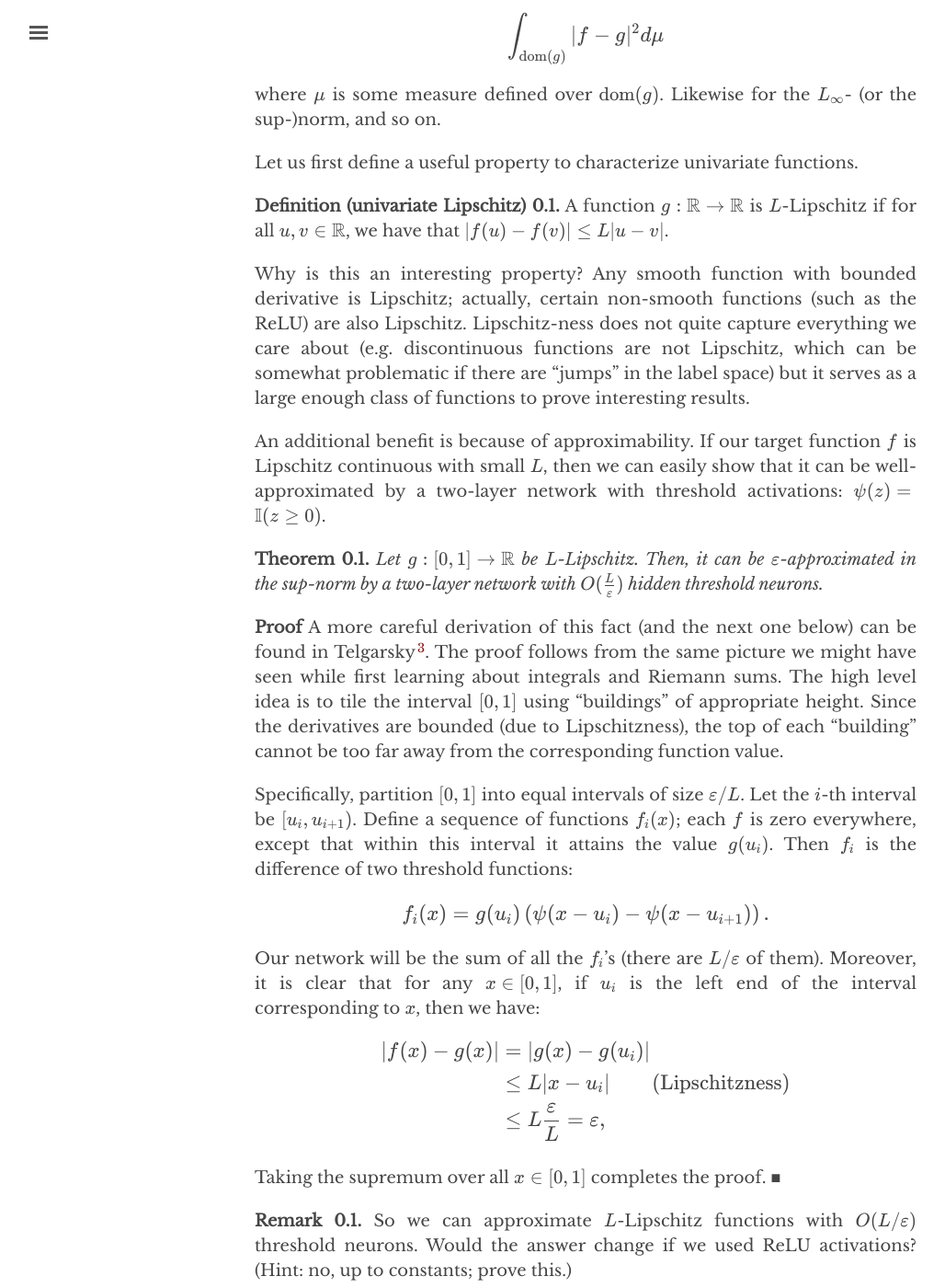
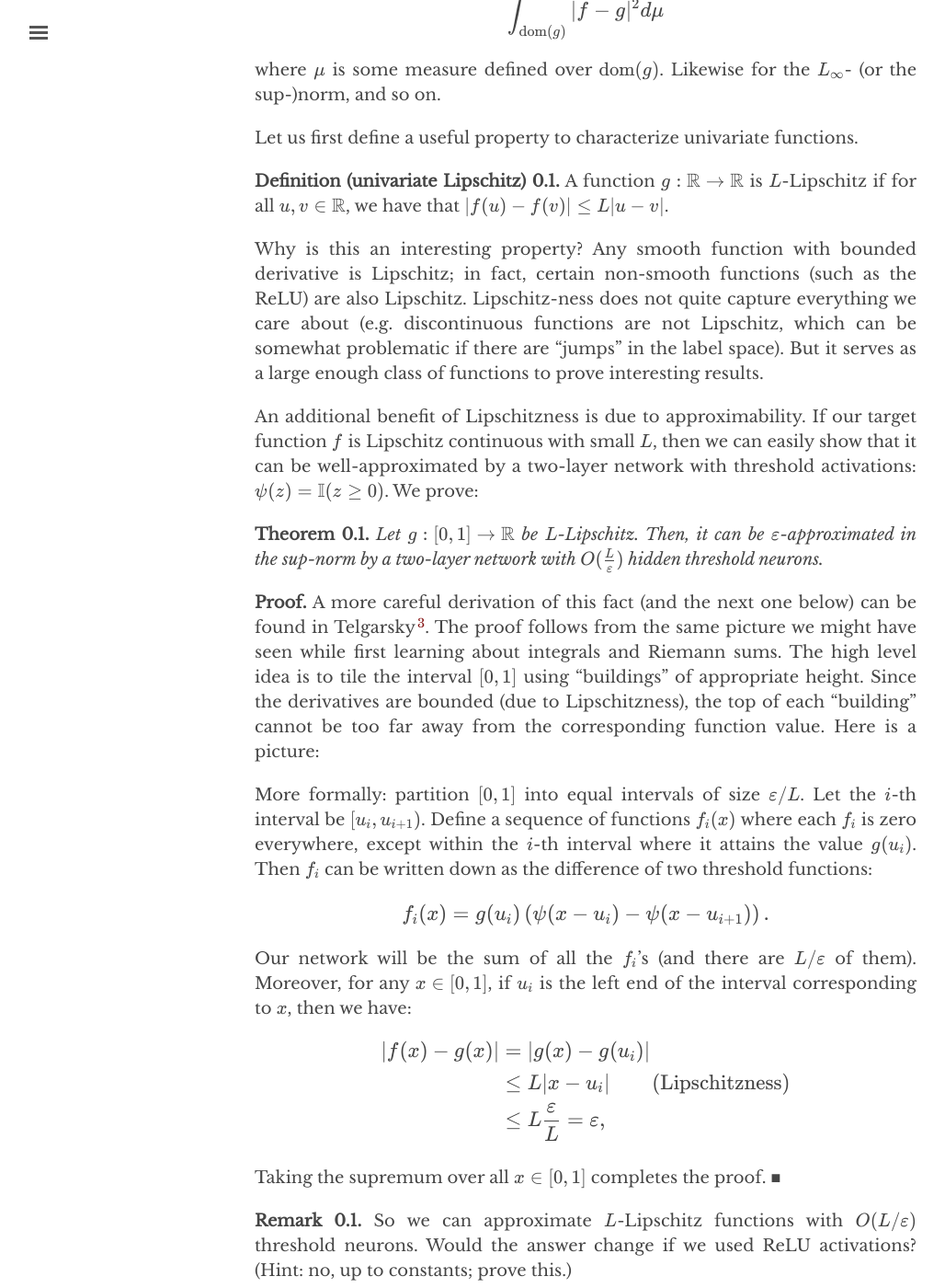
Before and after one commit to chinmayhegde/fodl, a Jekyll site: the page built from _posts/2022-01-17-representation02.md, in a window 1280 px wide and 1400 px high, scrolled down 1088 px. Shown: the whole window at 92% size, without its empty margins (3-1031 px from the left). Built offline with Jekyll 4.4.1, drawn with Linux system fonts in a browser that asks for light colours; nearby versions of some CDN libraries; some of the changed text lies outside the part shown.

Commit message:
Update 2022-01-17-representation02.md

```diff
--- a/_posts/2022-01-17-representation02.md
+++ b/_posts/2022-01-17-representation02.md
@@ -7,9 +7,9 @@ date: 2022-01-17
 
 Previously, we visited several results that showed how (shallow) neural networks can effectively memorize training data. However, memorization of a finite dataset may not the end goal[^fn1]. In the ideal case, we would like to our network to simulate a (possibly complicated) prediction function that works well on most input data points. Is a given architecture good enough?
 
-In this note we will describe the representation power of (shallow) neural networks in terms of their ability to approximate continuous functions. This line of work has a long and rich history (and function approximation itself, independent of the context of neural networks, is a vast body of work which we only barely touch upon). See here[^devore] for a recent (and fantastic) survey of this area.
+In this note we will describe the representation power of (shallow) neural networks in terms of their ability to approximate continuous functions. This line of work has a long and rich history. The field of function approximation, independent of the context of neural networks, is a vast body of work which we can only barely touch upon. See here[^devore] for a recent (and fantastic) survey.
 
-As before, intuition tells us that an infinite number of neurons should be good enough for approximating pretty much anything. Therefore, our guiding principle will be to achieve as *succinct* a neural representation as possible. Moreover, if there is an *efficient computational* routine that gives this representation, that would put the icing on the cake.
+As before, intuition tells us that an infinite number of neurons should be good enough to approximate pretty much anything. Therefore, our guiding principle will be to achieve as *succinct* a neural representation as possible. Moreover, if there is an *efficient computational* routine that gives this representation, that would be the icing on the cake.
 
 ## Warmup: Function approximation
 {:.label}
@@ -36,24 +36,24 @@ Let us first define a useful property to characterize univariate functions.
   A function $g : \R \rightarrow \R$ is $L$-Lipschitz if for all $u,v \in \R$, we have that $|f(u) - f(v) | \leq L |u - v|$.
 {:.definition}
 
-Why is this an interesting property? Any smooth function with bounded derivative is Lipschitz; actually, certain non-smooth functions (such as the ReLU) are also Lipschitz. Lipschitz-ness does not quite capture everything we care about (e.g. discontinuous functions are not Lipschitz, which can be somewhat problematic if there are "jumps" in the label space) but it serves as a large enough class of functions to prove interesting results.
+Why is this an interesting property? Any smooth function with bounded derivative is Lipschitz; in fact, certain non-smooth functions (such as the ReLU) are also Lipschitz. Lipschitz-ness does not quite capture everything we care about (e.g. discontinuous functions are not Lipschitz, which can be somewhat problematic if there are "jumps" in the label space). But it serves as a large enough class of functions to prove interesting results.
 
-An additional benefit is because of approximability. If our target function $f$ is Lipschitz continuous with small $L$, then we can easily show that it can be well-approximated by a two-layer network with threshold activations: $\psi(z) = \mathbb{I}(z \geq 0)$.
+An additional benefit of Lipschitzness is due to approximability. If our target function $f$ is Lipschitz continuous with small $L$, then we can easily show that it can be well-approximated by a two-layer network with threshold activations: $\psi(z) = \mathbb{I}(z \geq 0)$. We prove:
 
 **Theorem**{:.label #univariatesimple}
   Let $g : [0,1] \rightarrow \R$ be $L$-Lipschitz. Then, it can be  $\varepsilon$-approximated in the sup-norm by a two-layer network with $O(\frac{L}{\varepsilon})$ hidden threshold neurons.
 {:.theorem}
 
-**Proof**{:label #univariatesimpleproof}
-  A more careful derivation of this fact (and the next one below) can be found in Telgarsky[^mjt]. The proof follows from the same picture we might have seen while first learning about integrals and Riemann sums. The high level idea is to tile the interval $[0,1]$ using "buildings" of appropriate height. Since the derivatives are bounded (due to Lipschitzness), the top of each "building" cannot be too far away from the corresponding function value.
+**Proof.**{:label #univariatesimpleproof}
+  A more careful derivation of this fact (and the next one below) can be found in Telgarsky[^mjt]. The proof follows from the same picture we might have seen while first learning about integrals and Riemann sums. The high level idea is to tile the interval $[0,1]$ using "buildings" of appropriate height. Since the derivatives are bounded (due to Lipschitzness), the top of each "building" cannot be too far away from the corresponding function value. Here is a picture:
 
-  Specifically, partition $[0,1]$ into equal intervals of size $\varepsilon/L$. Let the $i$-th interval be $[u_i,u_{i+1})$. Define a sequence of functions $f_i(x)$; each $f$ is zero everywhere, except that within this interval it attains the value $g(u_i)$. Then $f_i$ is the difference of two threshold functions:
+  More formally: partition $[0,1]$ into equal intervals of size $\varepsilon/L$. Let the $i$-th interval be $[u_i,u_{i+1})$. Define a sequence of functions $f_i(x)$ where each $f_i$ is zero everywhere, except within the $i$-th interval where it attains the value $g(u_i)$. Then $f_i$ can be written down as the difference of two threshold functions:
 
   $$
   f_i(x) = g(u_i) \left(\psi(x - u_i) - \psi(x - u_{i+1})\right).
   $$
 
-  Our network will be the sum of all the $f_i$'s (there are $L/\varepsilon$ of them). Moreover, it is clear that for any $x \in [0,1]$, if $u_i$ is the left end of the interval corresponding to $x$, then we have:
+  Our network will be the sum of all the $f_i$'s (and there are $L/\varepsilon$ of them). Moreover, for any $x \in [0,1]$, if $u_i$ is the left end of the interval corresponding to $x$, then we have:
 
   $$
   \begin{aligned}
@@ -85,7 +85,7 @@ First, we have to define Lipschitzness for $d$-variate functions.
   Let $g : [0,1]^d \rightarrow \R$ be $L$-Lipschitz. Then, $g$ can be  $\varepsilon$-approximated in the $L_1$-norm by a three-layer network $f$ with $O(\frac{L}{\varepsilon^d})$ hidden threshold neurons.
 {:.theorem}
 
-**Proof sketch**{:label #multivariateproof}
+**Proof sketch.**{:label #multivariateproof}
   The proof follows the above construction for univariate functions. We will tile $[0,1]^d$ with equally spaced multidimensional rectangles; there are $O(\frac{1}{\varepsilon}^d)$ of them. The value of the function $f$ within each rectangle will be held constant (and due to the definition of Lipschitzness, the error with respect to $g$ cannot be too large). If we can figure out how to approximate $g$ within each rectangle, then we are done.
 
   The key idea is to figure out how to realize "indicator functions" for every rectangle. We have seen that in the univariate case, indicators can be implemented using the difference of two threshold neurons. In the $d$-variate case, an indicator over a rectangle is the *Cartesian product* over the $d$ axis. however, Boolean/Cartesian products can be implemented by a layer of threshold activations *on top* of these differences.
@@ -114,12 +114,20 @@ First, we have to define Lipschitzness for $d$-variate functions.
 Would the answer change if we used ReLU activations? (Hint: no, up to constants; prove this.)
 {:.remark}
 
-Before proceeding, let's just reflect on the bound (and the nature of the network) that we constructed in the proof. Each neuron in the first layer looks at the right "interval" independently each input coordinate; there are $d$ such coordinates, and therefore $O(\frac{dL}{\varepsilon})$ intervals. The second layer is where the real complexity lies: each neuron picks exactly the right set of intervals to define a unique hyper-rectangle. There are $O(\frac{1}{\varepsilon^d})$ such rectangles. Therefore, the last layer becomes very, very wide with increasing $d$.
+Before proceeding, let's just reflect on the bound (and the nature of the network) that we constructed in the proof. Each neuron in the first layer looks at the right "interval" independently each input coordinate; there are $d$ such coordinates, and therefore $O(\frac{dL}{\varepsilon})$ intervals. The second layer is where the real complexity lies: each neuron picks exactly the right set of intervals to define a unique hyper-rectangle. There are $O(\frac{1}{\varepsilon^d})$ such rectangles. Therefore, the last layer becomes very, very wide with increasing $d$. This is unfortunate, since we desire succinct representations.
 
-So the next natural question is: can we do better? Curiously, the answer is a qualified *yes*, but first we need to gather a few more tools.
+So the next natural question is: can we get better upper bounds? Curiously, the answer is a qualified *yes*, but first we need to gather a few more tools.
 
-## Universal approximation theorems
+## Universal approximation
 {:.label}
+
+The idea of defining succinct hypothesis classes to approximate functions had been well studied well before neural networks were introduced. In fact, we can go all the way back to:
+
+**Theorem**{:.label #multivariatesimple}
+  (*Weierstrass, 1865.*) Let $g : [0,1] \rightarrow \R$ be any continuous function. Then, $g$ can be  $\varepsilon$-approximated in the sup-norm by some polynomial of sufficiently high degree.
+{:.theorem}
+
+Let us generalize this concept using the following definition.
 
 ## The method of Barron
 {:.label}
```
